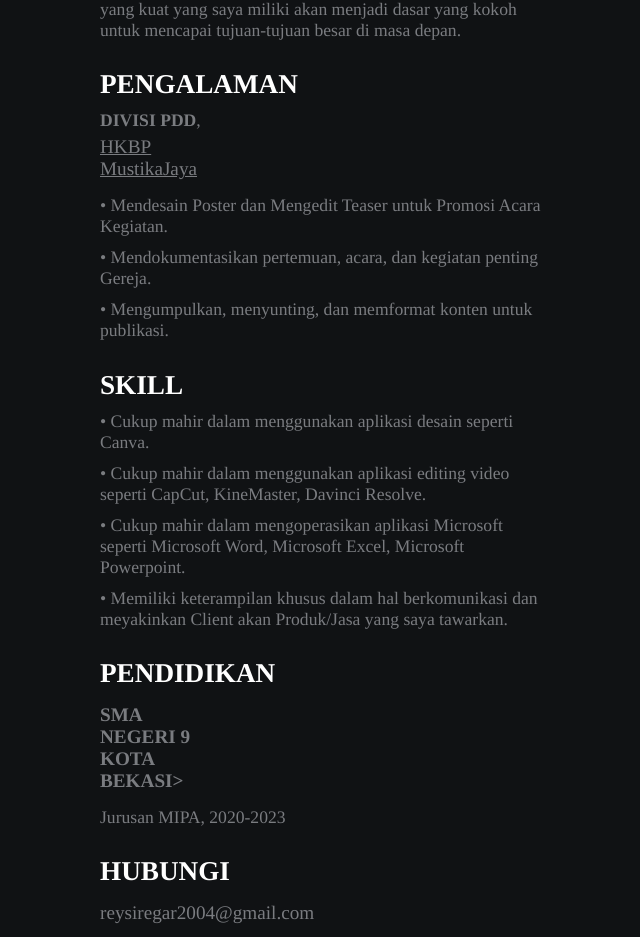
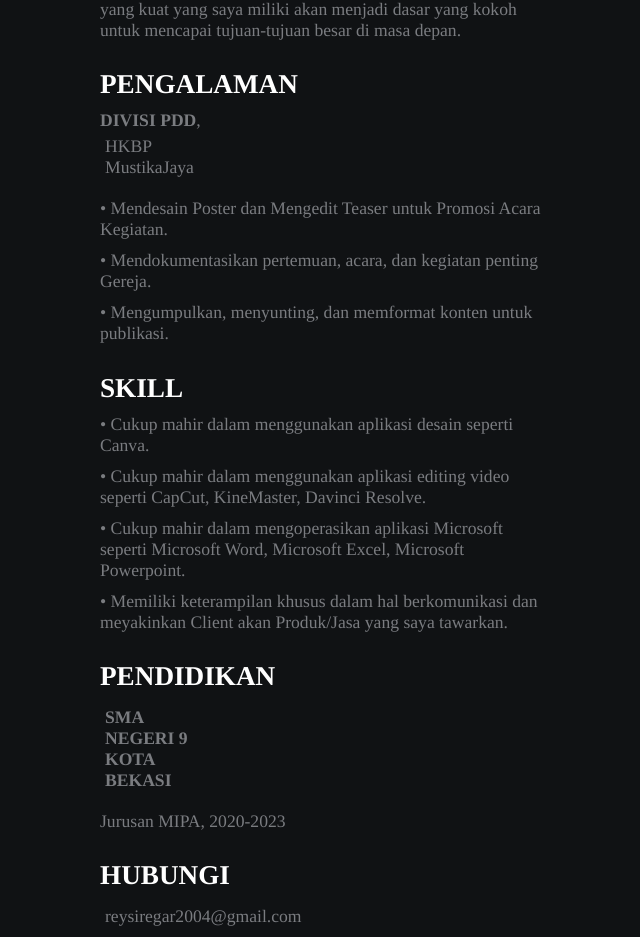
Before and after one commit to reysiregar/portfolio, a plain HTML site: page portfolio/index.html in a window 1280 px wide. Shown: the part 622-1559 px from the top of the page, without its empty margins (540-1180 px from the left). Drawn offline with Linux system fonts and the light colour scheme; a web font is replaced by a local one.

Commit message:
fix
Signed-off-by: levina-lab <levinashavila@gmail.com>

```diff
--- a/portfolio/index.html
+++ b/portfolio/index.html
@@ -26,7 +26,7 @@
             <p>Saya juga memiliki minat yang kuat dalam seni dan desain, yang tercermin dalam proyek-proyek kreatif saya seperti menggambar, lukisan, dan merancang poster untuk acara sekolah. Saya juga aktif dalam klub sastra, di mana saya berkontribusi dalam diskusi yang mendalam tentang karya sastra klasik dan kontemporer.</p>
             <p>Portofolio ini adalah cerminan komitmen saya terhadap pembelajaran sepanjang hayat dan kemauan saya untuk terus berkembang. Saya sangat antusias untuk melanjutkan pendidikan tinggi saya dan menjelajahi peluang-peluang baru dalam bidang yang saya minati. Saya yakin bahwa fondasi yang kuat yang saya miliki akan menjadi dasar yang kokoh untuk mencapai tujuan-tujuan besar di masa depan.</p>
             <h1>PENGALAMAN</h1>
-            <p><strong>DIVISI PDD</strong>, <u><a href="https://instagram.com/nhkbp.mustikajaya">HKBP MustikaJaya</a></u></p>
+            <p><strong>DIVISI PDD</strong>, <a href="https://instagram.com/nhkbp.mustikajaya">HKBP MustikaJaya</a></p>
             <p>• Mendesain Poster dan Mengedit Teaser untuk Promosi Acara Kegiatan.</p>
             <p>• Mendokumentasikan pertemuan, acara, dan kegiatan penting Gereja.</p>
             <p>• Mengumpulkan, menyunting, dan memformat konten untuk publikasi.</p>
@@ -37,7 +37,7 @@
             <p>• Cukup mahir dalam mengoperasikan aplikasi Microsoft seperti Microsoft Word, Microsoft Excel, Microsoft Powerpoint.</p>
             <p>• Memiliki keterampilan khusus dalam hal berkomunikasi dan meyakinkan Client akan Produk/Jasa yang saya tawarkan.</p>
             <h1>PENDIDIKAN</h1>
-            <p><strong><a href="https://sman9kotabekasi.sch.id/">SMA NEGERI 9 KOTA BEKASI></a></strong></p>
+            <p><strong><a href="https://sman9kotabekasi.sch.id/">SMA NEGERI 9 KOTA BEKASI</a></strong></p>
             <p>Jurusan MIPA, 2020-2023</p>
             <h1>HUBUNGI</h1>
             <a href="mailto:reysiregar2004@gmail.com">reysiregar2004@gmail.com</a>
--- a/portfolio/style.css
+++ b/portfolio/style.css
@@ -64,13 +64,13 @@ a{
 .section-2 a{
     display: block;
     padding: 5px;
-    font-size: 1.2rem;
-    padding-left: 0;
+    font-size: 1.1rem;
+    padding-bottom: 10px;
     width: 100px;
 }
 /* animations / utilities */
 .section-2 a:hover{
-    font-size: 1.3rem;
+    font-size: 1.2rem;
     color: #fff;
     cursor: pointer;
     transition: 0.2s;
```
